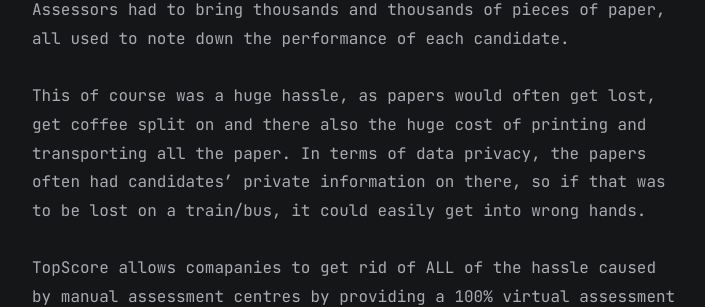
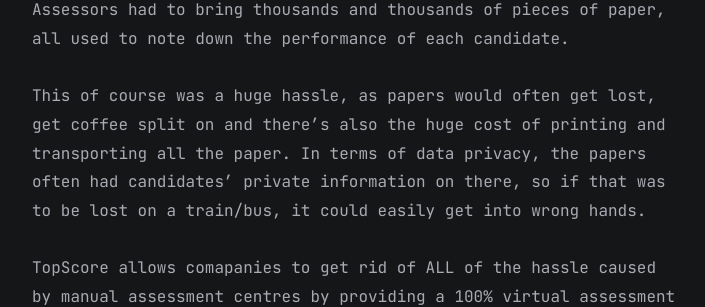
Before and after one commit to ashwins-code/ashwins-code.github.io, a Jekyll site: the page built from _posts/2022-03-20-work-experience.md, in a window 1280 px wide and 900 px high, scrolled down 756 px. Shown: the part 175-482 px from the top of the window, without its empty margins (283-988 px from the left). Built offline with Jekyll 4.4.1, drawn with Linux system fonts in a browser that asks for light colours.

```diff
--- a/_posts/2022-03-20-work-experience.md
+++ b/_posts/2022-03-20-work-experience.md
@@ -13,7 +13,7 @@ TopScore provides a platform for companies to carry out completely virtual asses
 
 Before TopScore, when companies would hire in bulk, all the assessors and candidates would go to an **assessment centre** and carry out all the assessments of the candidates they needed to do there. Assessors had to bring thousands and thousands of pieces of paper, all used to note down the performance of each candidate.
 
-This of course was a huge hassle, as papers would often get lost, get coffee split on and there also the huge cost of printing and transporting all the paper. In terms of data privacy, the papers often had candidates' private information on there, so if that was to be lost on a train/bus, it could easily get into wrong hands.
+This of course was a huge hassle, as papers would often get lost, get coffee split on and there's also the huge cost of printing and transporting all the paper. In terms of data privacy, the papers often had candidates' private information on there, so if that was to be lost on a train/bus, it could easily get into wrong hands.
 
 TopScore allows comapanies to get rid of ALL of the hassle caused by manual assessment centres by providing a 100% virtual assessment centre.
 
```
